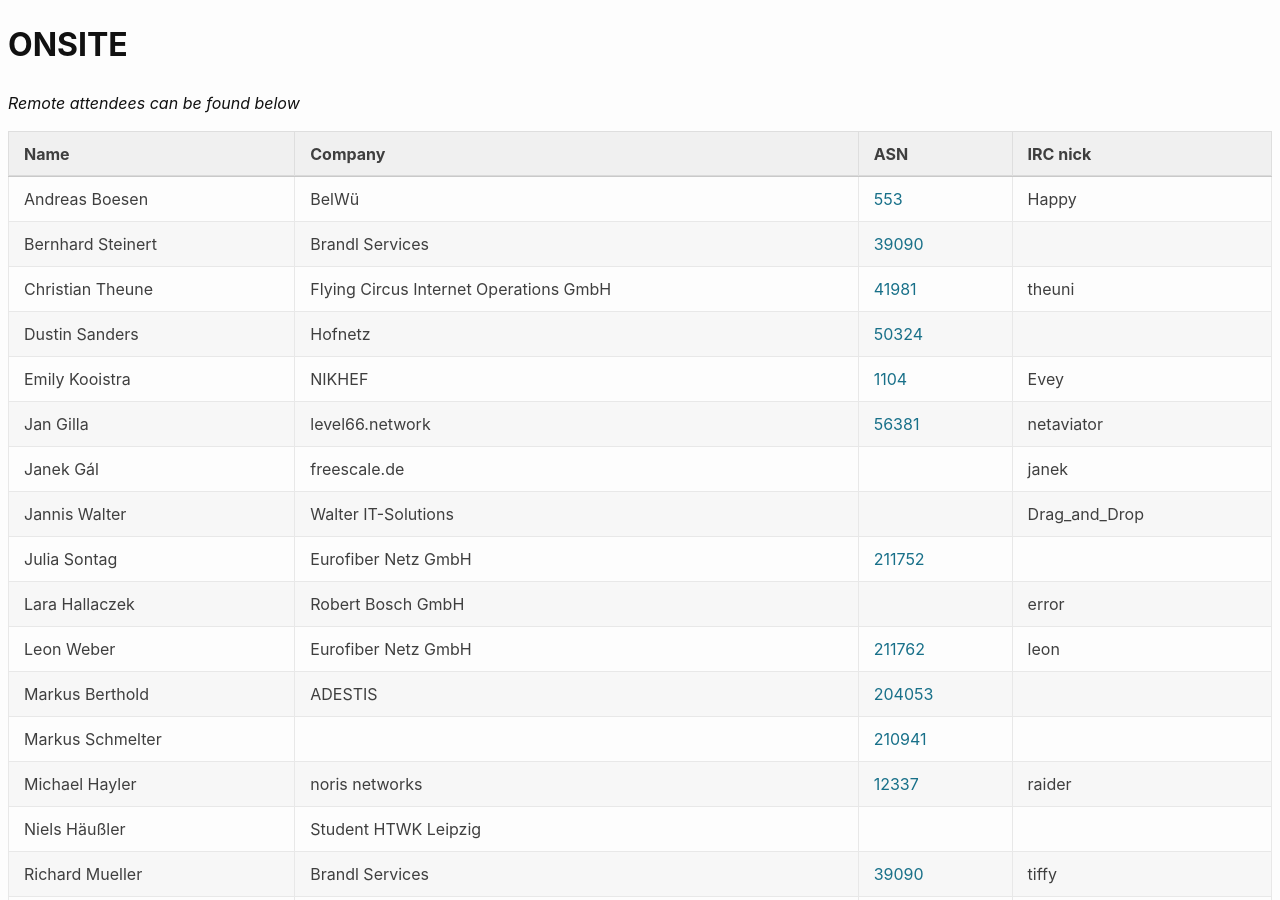
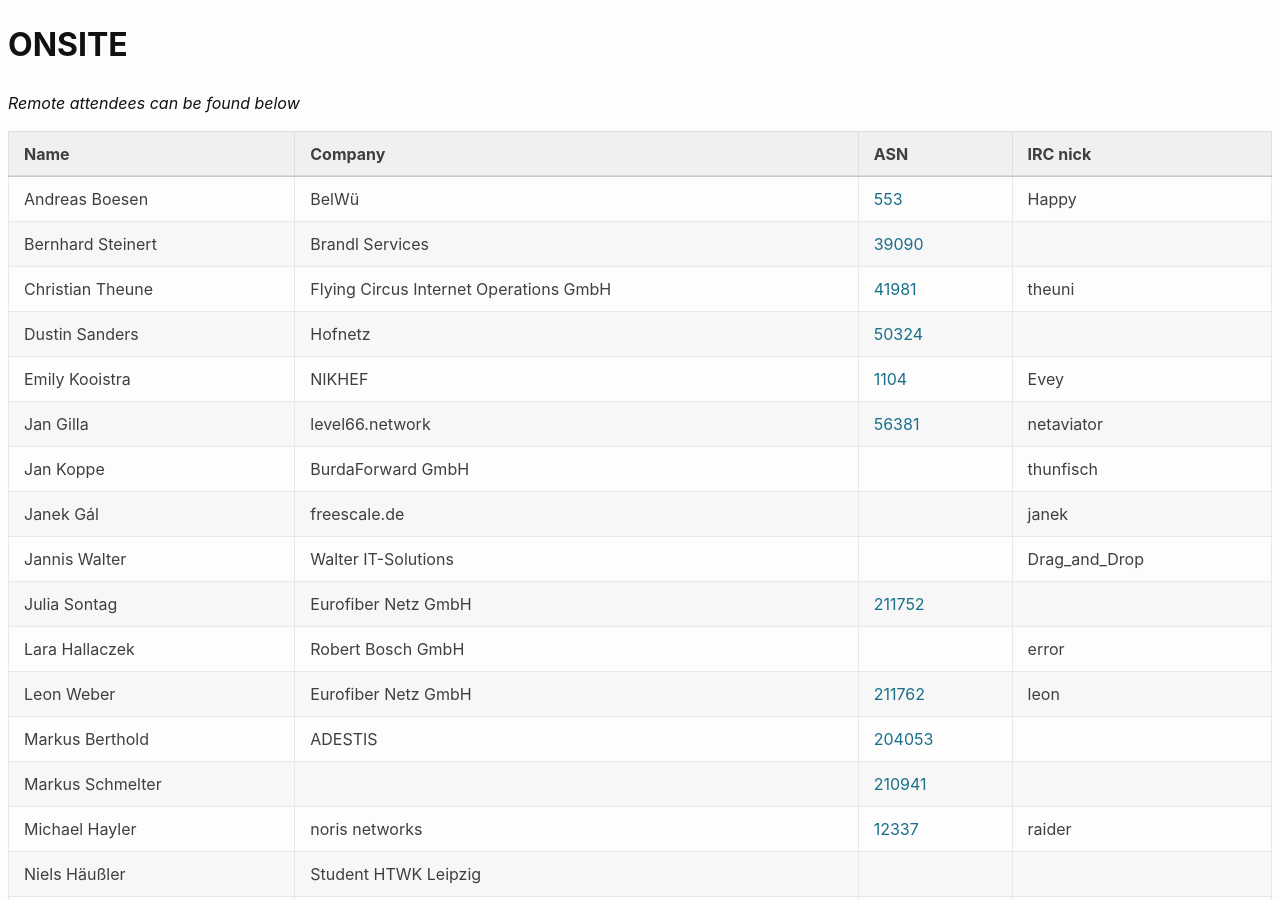
Before and after one commit to denog/pretix-attendeelist, a Jekyll site: the page built from denog16/index.markdown, in a window 1280 px wide and 900 px high. Built offline with Jekyll 4.4.1, drawn with Linux system fonts in a browser that asks for light colours.

Commit message:
Latest data: Fri Jul  5 06:11:15 UTC 2024

```diff
--- a/_data/attendees_denog16_onsite.json
+++ b/_data/attendees_denog16_onsite.json
@@ -40,6 +40,12 @@
     "company": "level66.network",
     "irc": "netaviator",
     "asn": "56381"
+  },
+  {
+    "name": "Jan Koppe",
+    "company": "BurdaForward GmbH",
+    "irc": "thunfisch",
+    "asn": null
   },
   {
     "name": "Jannis Walter",
```
